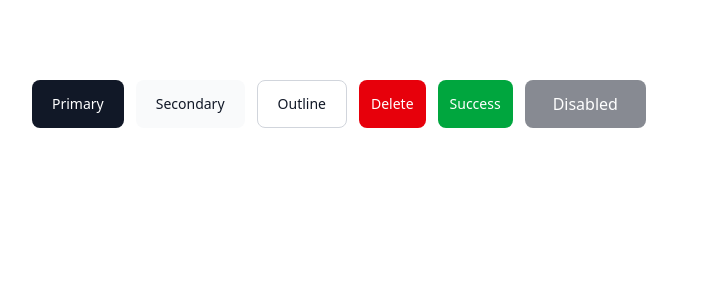
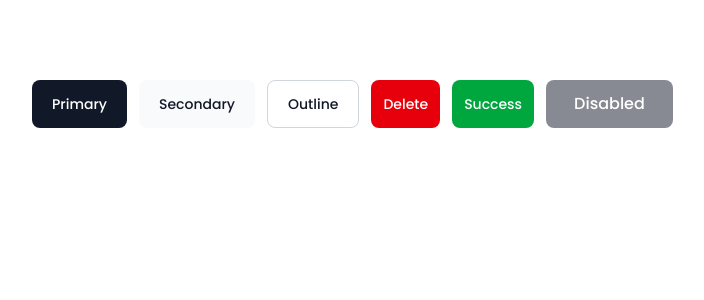
Before and after one commit to ahmad-008/Xar, a Next.js app: page / in a window 1280 px wide. Shown: the top 300 px of the page, without its empty margins (0-704 px from the left). Built offline with nearby package versions, Linux system fonts and the light colour scheme.

Commit message:
style: changed the font to poppins via next/font

```diff
--- a/src/app/globals.css
+++ b/src/app/globals.css
@@ -10,11 +10,14 @@
   --color-surface: #f9fafb;      /* light background for sections */
 
   /* ---------- Font ---------- */
-  --font-sans: var(--font-inter), system-ui, sans-serif;
+  --font-sans: var(--font-poppins), system-ui, sans-serif;
+
+
 
 
 }
 
 body{
-  @apply bg-white text-white antialiased;
+ @apply bg-white text-brand antialiased;   /* dark text */
+
 }
--- a/src/app/layout.tsx
+++ b/src/app/layout.tsx
@@ -1,15 +1,12 @@
 import type { Metadata } from "next";
-import { Geist, Geist_Mono } from "next/font/google";
+import {Poppins } from  "next/font/google";
 import "./globals.css";
 
-const geistSans = Geist({
-  variable: "--font-geist-sans",
-  subsets: ["latin"],
-});
-
-const geistMono = Geist_Mono({
-  variable: "--font-geist-mono",
-  subsets: ["latin"],
+// Download Poppins at build time and self-host it
+const poppins = Poppins ({
+subsets: ["latin"],
+weight: ["300", "400", "500", "600", "700"],
+variable: "--font-poppins",
 });
 
 export const metadata: Metadata = {
@@ -21,9 +18,9 @@
   return (
     <html
       lang="en"
-      className={`${geistSans.variable} ${geistMono.variable} h-full antialiased`}
+      className={poppins.variable}
     >
-      <body className="min-h-full flex flex-col" suppressHydrationWarning >{children}</body>
+      <body className="min-h-full flex flex-col font-sans " suppressHydrationWarning >{children}</body>
     </html>
   );
 }
```
